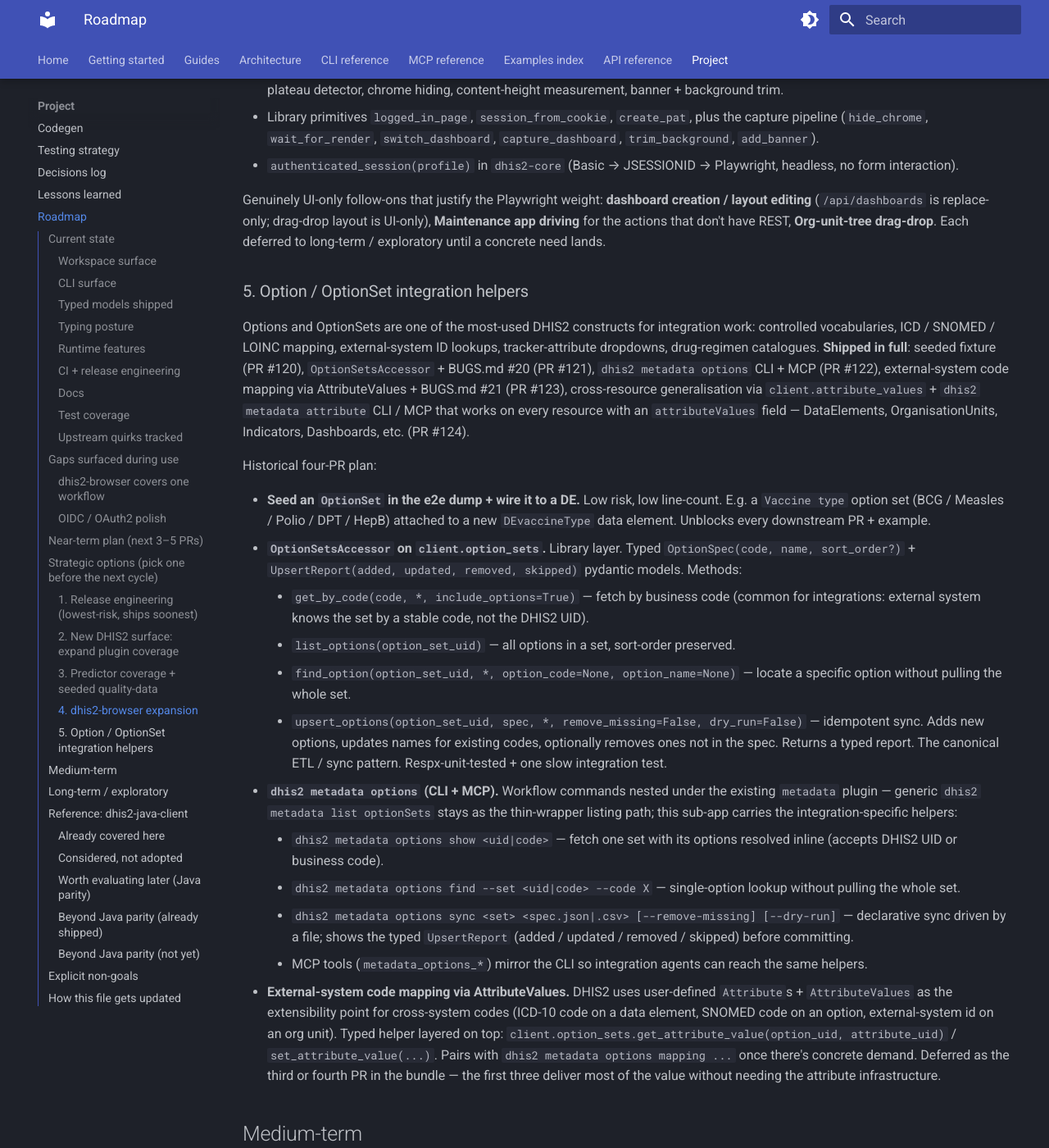
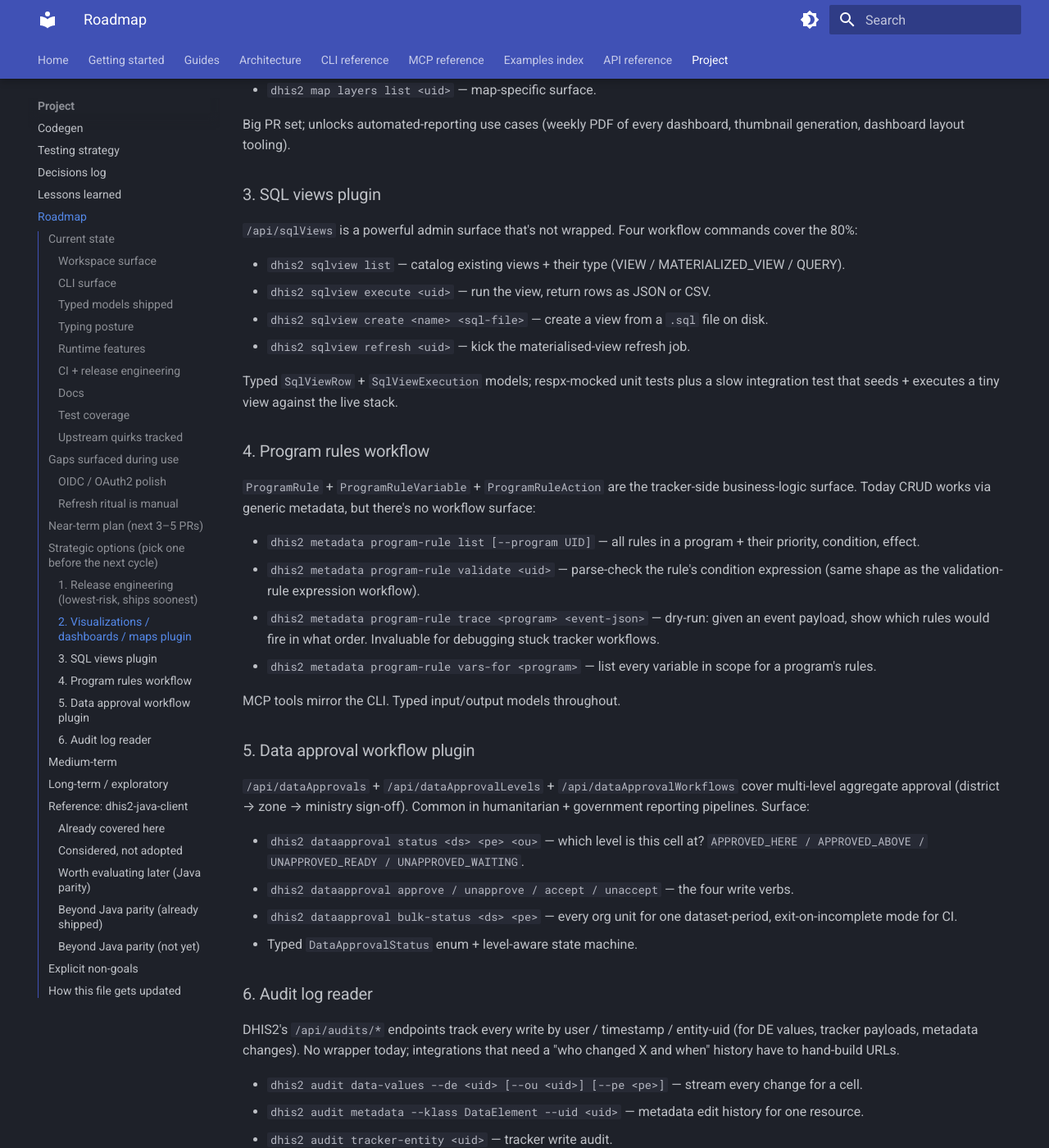
Before and after one commit to winterop-com/dhis2-utils, an MkDocs documentation site: the page built from docs/roadmap.md, in a window 1280 px wide and 1400 px high, scrolled down 5756 px. Shown: the whole window at 82% size. Built offline with MkDocs 1.6.1 and Material for MkDocs 9.7.7, drawn with Linux system fonts in a browser that asks for light colours; some of the changed text lies outside the part shown.

Commit message:
docs(roadmap): refresh counts + reshape strategic options post-Options work (#127)
Survey-pass after the Option/OptionSet body of work landed. Updates:

**Counts refreshed** — CLI: 14 → 15 top-level domains (now includes
`browser`). Tests: 457 → 498. Examples: 85+/42/25/18 → 89/45/27/17
(verified end-to-end in PR #125). MCP tools: 78/11 groups → 105/12.
BUGS.md: 25 → 28 (picked up #20, #21, plus earlier misses).

**Gaps surfaced during use** — dropped the stale `dhis2-browser
covers one workflow` section (now ships two workflows: PAT minting
and dashboard screenshot with instance-slug namespacing). Added a
note on the manual "refresh + verify" ritual from PR #125, now
slotted as Near-term #4.

**Near-term plan** — expanded from 2 to 4 concrete items:

1. CHANGELOG + tags + first PyPI release (unchanged).
2. CI coverage gate (unchanged).
3. Predictor seed + workflow fixture (was Strategic #3).
4. `make refresh-and-verify` target to chain what PR #125 did by
   hand.

**Strategic options** — the Options/AttributeValues four-PR plan
(old Strategic #5) is now closed; dropped the historical detail
list since the shipped summary is already captured under "Beyond
Java parity". The six strategic directions now on the board are:

1. Release engineering.
2. Visualizations / dashboards / maps plugin (top rec; biggest
   unclaimed surface).
3. SQL views plugin — new (list / execute / create / refresh).
4. Program rules workflow — new (list / validate / trace /
   vars-for). Tracker-side business-logic debugging.
5. Data approval workflow plugin — new (status / approve /
   unapprove / accept / bulk-status). Multi-level aggregate
   reporting pipelines.
6. Audit log reader — new (`/api/audits/*` wrappers for DE values,
   metadata changes, tracker writes). Compliance + forensics.

**Medium-term** — promoted multi-version CI matrix + metadata-import
conflict renderer to concrete items. `dhis2 apps` plugin dropped
from long-term into medium-term (the spec is well-understood, only
waiting on slotting).

**Long-term** — dropped the Strategic option #4 listing of browser
follow-ons (already captured in the architecture/browser.md
roadmap section); kept the high-level browser pointer.

```diff
--- a/docs/roadmap.md
+++ b/docs/roadmap.md
@@ -17,9 +17,9 @@
 
 ### CLI surface
 
-Fourteen top-level domains: `analytics`, `data`, `dev`, `doctor`, `files`, `maintenance`, `messaging`, `metadata`, `profile`, `route`, `system`, `user`, `user-group`, `user-role`. Plus a nested `dev customize` for rarely-run branding / theming. Each plugin shares a `service.py` between the CLI and MCP sides; the same typed call from both surfaces.
+Fifteen top-level domains: `analytics`, `browser`, `data`, `dev`, `doctor`, `files`, `maintenance`, `messaging`, `metadata`, `profile`, `route`, `system`, `user`, `user-group`, `user-role`. Plus a nested `dev customize` for rarely-run branding / theming. Each plugin shares a `service.py` between the CLI and MCP sides; the same typed call from both surfaces.
 
-`dhis2 metadata` has the full CRUD surface: `list` / `get` / `patch` (RFC 6902) + bundle `export` / `import` / `diff` (file-vs-file and file-vs-live) with per-resource filter support and an automatic dangling-reference warning on export. `dhis2 doctor` runs ~100 checks on a live instance (20 metadata-health probes + 81 DHIS2 integrity checks + BUGS tripwires).
+`dhis2 metadata` has the full CRUD surface: `list` / `get` / `patch` (RFC 6902) + bundle `export` / `import` / `diff` (file-vs-file and file-vs-live) with per-resource filter support and an automatic dangling-reference warning on export. Plus workflow-specific sub-apps: `metadata options show / find / sync` for OptionSet sync, `metadata attribute get / set / delete / find` for cross-resource AttributeValue workflows (ICD / SNOMED / external-system-id mapping). `dhis2 doctor` runs ~100 checks on a live instance (20 metadata-health probes + 81 DHIS2 integrity checks + BUGS tripwires).
 
 ### Typed models shipped
 
@@ -75,104 +75,122 @@
 
 ### Docs
 
-- Auto-generated **CLI reference** (`docs/cli-reference.md`, ~3200 lines from the Typer app) + **MCP reference** (`docs/mcp-reference.md`, 78 tools across 11 groups from the FastMCP server). Both regenerated on every `make docs-build`.
+- Auto-generated **CLI reference** (`docs/cli-reference.md`, ~3500 lines from the Typer app) + **MCP reference** (`docs/mcp-reference.md`, 105 tools across 12 groups from the FastMCP server). Both regenerated on every `make docs-build`.
 - **Narrative tutorials**: `docs/guides/cli-tutorial.md` (profile setup → patch → export/diff/import → analytics refresh → user admin → doctor), `docs/guides/client-tutorial.md` (profile-based by default; auth + 3-way profile construction up front; every downstream code block uses `open_client(profile_from_env())`).
-- **Examples index** (`docs/examples.md`) catalogues 85+ runnable examples (42 client, 25 CLI, 18 MCP) with descriptions + cross-links to concept docs.
-- **Architecture docs** cover every plugin, the client, auth, profiles, codegen, typed schemas, plugins runtime, external plugins, MCP, versioning.
-- **`BUGS.md`** — 25 upstream DHIS2 quirks with live `curl` repros + v43 re-audit status.
+- **Examples index** (`docs/examples.md`) catalogues 89 runnable examples (45 client, 27 CLI, 17 MCP) with descriptions + cross-links to concept docs. Verified end-to-end against the seeded v42 stack on the last refresh (PR #125).
+- **Architecture docs** cover every plugin, the client, auth, profiles, codegen, typed schemas, plugins runtime, external plugins, MCP, versioning, browser automation.
+- **`BUGS.md`** — 28 upstream DHIS2 quirks with live `curl` repros + v43 re-audit status.
 
 ### Test coverage
 
-457 tests across 80 files, plus 3 slow `@pytest.mark.slow` integration tests that exercise `--watch` end-to-end against the live DHIS2 stack. Unit + CliRunner + respx-mocked HTTP at `make test`; slow integration tests at `make test-slow` (nightly). `make coverage` runs branch-coverage locally (uses `coverage[toml]` + `pytest-cov`; XML output for tooling consumption) but CI doesn't gate on it yet — see "Near-term plan" below. Gaps:
+498 tests across 80+ files, plus several slow `@pytest.mark.slow` integration tests that exercise live-stack workflows (`--watch` job polling, Playwright PAT creation, Playwright `authenticated_session` + dashboard screenshot capture). Unit + CliRunner + respx-mocked HTTP at `make test`; slow integration tests at `make test-slow` (nightly). `make coverage` runs branch-coverage locally (uses `coverage[toml]` + `pytest-cov`; XML output for tooling consumption) but CI doesn't gate on it yet — see "Near-term plan" below.
 
-- Property-based tests for `generate_uid` distribution (beyond the existing smoke test)
-- No tests for `dhis2-browser`'s login-form flow (Playwright isolation keeps it out of `make test`)
+Test gaps:
+
+- Property-based tests for `generate_uid` distribution (beyond the existing smoke test).
+- Multi-version CI integration tests — v42 only today; v40/41/43/44 codegen is committed but never exercised against a live stack.
 
 ### Upstream quirks tracked
 
-25 entries in the repo-root `BUGS.md`. Covers analytics URL-suffix oddities, OAuth2 config cliff, soft-delete semantics, `uid` vs `id` wire-format divergence, login-app layout bug at non-100% zoom, OAS discriminator gaps, etc. Re-audited against v43 (2.43.1-SNAPSHOT): none of the OAS-level bugs (#13, #14, #15) are fixed upstream yet — our local workarounds still apply cleanly.
+28 entries in the repo-root `BUGS.md`. Covers analytics URL-suffix oddities, OAuth2 config cliff, soft-delete semantics, `uid` vs `id` wire-format divergence, login-app layout bug at non-100% zoom, OAS discriminator gaps, attribute-value filter idiosyncrasies, per-resource option DELETE no-op, and the validationResults fields-preset quirk. Re-audited against v43 (2.43.1-SNAPSHOT) when the OAS codegen shipped: none of the OAS-level bugs (#13, #14, #15) are fixed upstream yet — our local workarounds still apply cleanly.
 
 ## Gaps surfaced during use
 
-### `dhis2-browser` covers one workflow
-
-Today the `browser` plugin ships `dhis2 browser pat` (mint a V2 PAT through the UI since DHIS2 blocks API creation without a session cookie) via the `dhis2_browser.create_pat` library helper. The library also exposes `logged_in_page` for ad-hoc Playwright work. See the **`dhis2-browser` expansion** strategic option below for the concrete plan to grow the browser plugin.
-
 ### OIDC / OAuth2 polish
 
-- Token refresh is tested in code but undocumented for end users
-- `Local OIDC` login-page button is non-functional for browser clicks (CLI-only `redirect_url`); no per-provider "hide from login UI" flag in DHIS2 v42 — documented in `docs/architecture/auth.md`
+- Token refresh is tested in code but undocumented for end users.
+- `Local OIDC` login-page button is non-functional for browser clicks (CLI-only `redirect_url`); no per-provider "hide from login UI" flag in DHIS2 v42 — documented in `docs/architecture/auth.md`.
+- Bearer-to-JSESSIONID path for browser workflows on OIDC profiles is unverified (flagged in `authenticated_session` docstring). Smoke-test when the first OIDC-profile browser workflow actually runs.
+
+### Refresh ritual is manual
+
+The "regenerate seeded dump + re-verify every example" cycle landed as PR #125, but each step was a separate shell invocation. A `make refresh-and-verify` target that chains the whole thing (wipe stack → build dump → refresh `.env.auth` → run every example in every surface → summarise) would turn a 30-minute ritual into one command. See Near-term plan #4.
 
 ## Near-term plan (next 3–5 PRs)
 
 Ordered by value-per-effort, roughly:
 
-1. **`CHANGELOG.md` + annotated git tags + first PyPI release** — bump the workspace on every merge, tag the PyPI-publishable `dhis2-client` releases. Scaffolding for eventual public distribution of `dhis2-client`.
+1. **`CHANGELOG.md` + annotated git tags + first PyPI release of `dhis2-client`** — bump the workspace on every merge, tag the PyPI-publishable releases. Scaffolding for eventual public distribution of the pure client. `make publish-client` exists but has never been exercised.
 2. **CI coverage gate** — wire `make coverage` into `.github/workflows/ci.yml` and upload `coverage.xml` as an artifact. Optional follow-up: Codecov PR-comment delta (requires a repo token). `pytest-cov` + `coverage[toml]` are already dev deps; `[tool.coverage.run/report]` is configured.
-
+3. **Predictor seed + workflow fixture** — the validation plugin ships with 3 seeded rules + guaranteed violations (PR #111). The predictor side is still bare: `client.predictors` runs expressions but nothing in the seed fixture exercises it end-to-end. Small follow-up that seeds 1–2 predictors (e.g. "3-month rolling average of OPD") + a `PredictorGroup` so `dhis2 maintenance predictors run --group ...` has a concrete target on fresh dumps.
+4. **`make refresh-and-verify` target** — one-shot chain of `dhis2-build-e2e-dump` + `dhis2-seed` + example-runner + summary. Would turn PR #125's ad-hoc verification into a repeatable workflow + give CI something to run nightly if we decide to promote it.
 
 BUGS.md #15 (undiscriminated `JobConfiguration.jobParameters` + `WebMessage.response` unions) isn't on the near-term list: the sibling-field discriminator pattern doesn't fit the AuthScheme-style spec-patches approach, and the scheduler plugin isn't an active workflow. Revisit when someone hits a real-world need.
 
 ## Strategic options (pick one before the next cycle)
 
-Five fundamentally different directions for the next cycle. Each independently good; the right order depends on where the pain is.
+Six independent directions — the right order depends on where the pain is. Each would be a multi-PR body of work.
 
 ### 1. Release engineering (lowest-risk, ships soonest)
 
 `CHANGELOG.md` + annotated git tags + first PyPI release of `dhis2-client` + coverage gate on CI. Good hygiene, unblocks public distribution. Small PRs, visible progress.
 
-### 2. New DHIS2 surface: expand plugin coverage
+### 2. Visualizations / dashboards / maps plugin
 
-Fourteen top-level domains today. Large adjacent surfaces with no dedicated plugin:
+The largest unclaimed DHIS2 surface without a dedicated plugin. Generic CRUD already works (`dhis2 metadata list visualizations / dashboards / maps`), but workflow-level ergonomics don't:
 
-| Surface | Value | Shape | Recommend as… |
-| --- | --- | --- | --- |
-| **visualizations / dashboards / maps** | Medium-high; needed for UI-adjacent automation | Large surface (Visualization, Map, Dashboard, pivot tables, favourite sharing) | **Top recommendation now**; bigger PR. Unlocks automated reporting scripts. |
-| **org-unit group sets / dimensions** | Low-medium; niche but common in analytics configs | `/api/organisationUnitGroupSets`, dimensions | Low urgency. |
-| **scheduled jobs (`/api/jobConfigurations`)** | Low-medium; blocked on BUGS.md #15 for typed `jobParameters` | Job list / enable-disable / trigger / history | Revisit when the OAS discriminator is fixed upstream. |
+- `dhis2 viz create --type PIVOT_TABLE --de <uid> --periods LAST_12_MONTHS --ou <uid>` — one-command pivot-table creation from flags instead of a hand-built JSON bundle.
+- `dhis2 viz clone <uid> --new-name X` — very common admin flow.
+- `dhis2 viz preview <uid> --out foo.png` — render a visualization to PNG via the analytics API + Pillow (server-side; no browser needed for static charts).
+- `dhis2 dashboard add-item <dashboard> <viz>` — patch one item into a dashboard without round-tripping the whole thing.
+- `dhis2 map layers list <uid>` — map-specific surface.
 
-### 3. Predictor coverage + seeded quality-data
+Big PR set; unlocks automated-reporting use cases (weekly PDF of every dashboard, thumbnail generation, dashboard layout tooling).
 
-The validation plugin ships with 3 seeded rules + guaranteed violations (PR #111). The predictor side is still bare: `client.predictors` runs rules but nothing in the seed fixture exercises it end-to-end. A small follow-up seeds 1–2 predictors (e.g. "3-month rolling average of OPD") with target DEs already in place, plus a `PredictorGroup` so `dhis2 maintenance predictors run --group ...` has something to produce.
+### 3. SQL views plugin
 
-### 4. `dhis2-browser` expansion
+`/api/sqlViews` is a powerful admin surface that's not wrapped. Four workflow commands cover the 80%:
 
-`dhis2-browser` ships:
+- `dhis2 sqlview list` — catalog existing views + their type (VIEW / MATERIALIZED_VIEW / QUERY).
+- `dhis2 sqlview execute <uid>` — run the view, return rows as JSON or CSV.
+- `dhis2 sqlview create <name> <sql-file>` — create a view from a `.sql` file on disk.
+- `dhis2 sqlview refresh <uid>` — kick the materialised-view refresh job.
 
-- `dhis2 browser pat` — PAT minting for the edge case where Basic API auth is disabled.
-- `dhis2 browser dashboard screenshot` — full-page capture of every dashboard with lazy-load triggering, render-completion plateau detector, chrome hiding, content-height measurement, banner + background trim.
-- Library primitives `logged_in_page`, `session_from_cookie`, `create_pat`, plus the capture pipeline (`hide_chrome`, `wait_for_render`, `switch_dashboard`, `capture_dashboard`, `trim_background`, `add_banner`).
-- `authenticated_session(profile)` in `dhis2-core` (Basic → JSESSIONID → Playwright, headless, no form interaction).
+Typed `SqlViewRow` + `SqlViewExecution` models; respx-mocked unit tests plus a slow integration test that seeds + executes a tiny view against the live stack.
 
-Genuinely UI-only follow-ons that justify the Playwright weight: **dashboard creation / layout editing** (`/api/dashboards` is replace-only; drag-drop layout is UI-only), **Maintenance app driving** for the actions that don't have REST, **Org-unit-tree drag-drop**. Each deferred to long-term / exploratory until a concrete need lands.
+### 4. Program rules workflow
 
-### 5. Option / OptionSet integration helpers
+`ProgramRule` + `ProgramRuleVariable` + `ProgramRuleAction` are the tracker-side business-logic surface. Today CRUD works via generic metadata, but there's no workflow surface:
 
-Options and OptionSets are one of the most-used DHIS2 constructs for integration work: controlled vocabularies, ICD / SNOMED / LOINC mapping, external-system ID lookups, tracker-attribute dropdowns, drug-regimen catalogues. **Shipped in full**: seeded fixture (PR #120), `OptionSetsAccessor` + BUGS.md #20 (PR #121), `dhis2 metadata options` CLI + MCP (PR #122), external-system code mapping via AttributeValues + BUGS.md #21 (PR #123), cross-resource generalisation via `client.attribute_values` + `dhis2 metadata attribute` CLI / MCP that works on every resource with an `attributeValues` field — DataElements, OrganisationUnits, Indicators, Dashboards, etc. (PR #124).
+- `dhis2 metadata program-rule list [--program UID]` — all rules in a program + their priority, condition, effect.
+- `dhis2 metadata program-rule validate <uid>` — parse-check the rule's condition expression (same shape as the validation-rule expression workflow).
+- `dhis2 metadata program-rule trace <program> <event-json>` — dry-run: given an event payload, show which rules would fire in what order. Invaluable for debugging stuck tracker workflows.
+- `dhis2 metadata program-rule vars-for <program>` — list every variable in scope for a program's rules.
 
-Historical four-PR plan:
+MCP tools mirror the CLI. Typed input/output models throughout.
 
-- **Seed an `OptionSet` in the e2e dump + wire it to a DE.** Low risk, low line-count. E.g. a `Vaccine type` option set (BCG / Measles / Polio / DPT / HepB) attached to a new `DEvaccineType` data element. Unblocks every downstream PR + example.
-- **`OptionSetsAccessor` on `client.option_sets`.** Library layer. Typed `OptionSpec(code, name, sort_order?)` + `UpsertReport(added, updated, removed, skipped)` pydantic models. Methods:
-    - `get_by_code(code, *, include_options=True)` — fetch by business code (common for integrations: external system knows the set by a stable code, not the DHIS2 UID).
-    - `list_options(option_set_uid)` — all options in a set, sort-order preserved.
-    - `find_option(option_set_uid, *, option_code=None, option_name=None)` — locate a specific option without pulling the whole set.
-    - `upsert_options(option_set_uid, spec, *, remove_missing=False, dry_run=False)` — idempotent sync. Adds new options, updates names for existing codes, optionally removes ones not in the spec. Returns a typed report. The canonical ETL / sync pattern. Respx-unit-tested + one slow integration test.
-- **`dhis2 metadata options` (CLI + MCP).** Workflow commands nested under the existing `metadata` plugin — generic `dhis2 metadata list optionSets` stays as the thin-wrapper listing path; this sub-app carries the integration-specific helpers:
-    - `dhis2 metadata options show <uid|code>` — fetch one set with its options resolved inline (accepts DHIS2 UID or business code).
-    - `dhis2 metadata options find --set <uid|code> --code X` — single-option lookup without pulling the whole set.
-    - `dhis2 metadata options sync <set> <spec.json|.csv> [--remove-missing] [--dry-run]` — declarative sync driven by a file; shows the typed `UpsertReport` (added / updated / removed / skipped) before committing.
-    - MCP tools (`metadata_options_*`) mirror the CLI so integration agents can reach the same helpers.
-- **External-system code mapping via AttributeValues.** DHIS2 uses user-defined `Attribute`s + `AttributeValues` as the extensibility point for cross-system codes (ICD-10 code on a data element, SNOMED code on an option, external-system id on an org unit). Typed helper layered on top: `client.option_sets.get_attribute_value(option_uid, attribute_uid)` / `set_attribute_value(...)`. Pairs with `dhis2 metadata options mapping ...` once there's concrete demand. Deferred as the third or fourth PR in the bundle — the first three deliver most of the value without needing the attribute infrastructure.
+### 5. Data approval workflow plugin
+
+`/api/dataApprovals` + `/api/dataApprovalLevels` + `/api/dataApprovalWorkflows` cover multi-level aggregate approval (district → zone → ministry sign-off). Common in humanitarian + government reporting pipelines. Surface:
+
+- `dhis2 dataapproval status <ds> <pe> <ou>` — which level is this cell at? `APPROVED_HERE / APPROVED_ABOVE / UNAPPROVED_READY / UNAPPROVED_WAITING`.
+- `dhis2 dataapproval approve / unapprove / accept / unaccept` — the four write verbs.
+- `dhis2 dataapproval bulk-status <ds> <pe>` — every org unit for one dataset-period, exit-on-incomplete mode for CI.
+- Typed `DataApprovalStatus` enum + level-aware state machine.
+
+### 6. Audit log reader
+
+DHIS2's `/api/audits/*` endpoints track every write by user / timestamp / entity-uid (for DE values, tracker payloads, metadata changes). No wrapper today; integrations that need a "who changed X and when" history have to hand-build URLs.
+
+- `dhis2 audit data-values --de <uid> [--ou <uid>] [--pe <pe>]` — stream every change for a cell.
+- `dhis2 audit metadata --klass DataElement --uid <uid>` — metadata edit history for one resource.
+- `dhis2 audit tracker-entity <uid>` — tracker write audit.
+- `client.audit.iter_data_values(...)` / `iter_metadata(...)` async iterators for library callers.
+
+Niche but valuable for compliance + forensics use cases.
 
 ## Medium-term
 
-- Property-based testing on filter/order DSL parsing
+- **Multi-version CI matrix** — integration tests run against v42 only. Stand up v40 / v41 / v43 / v44 nightly jobs against compose-managed stacks so codegen drift gets caught before release.
+- **Metadata-import conflict renderer** — currently `WebMessageResponse.conflicts()` surfaces raw DHIS2 messages; a Rich-table renderer (object UID → offending property → server message) would make `dhis2 metadata import` errors readable in the terminal.
+- **Property-based testing on filter / order DSL parsing.**
+- **`dhis2 apps` plugin (API-based, not browser).** `GET /api/appHub` lists 100+ hub apps with versions + download URLs; `POST /api/appHub/{versionId}` installs one by version UUID; `GET /api/apps`, `POST /api/apps` (file upload), `DELETE /api/apps/{app}` handle the installed set. First-class plugin under `dhis2-core/plugins/apps/` with `list-hub / install / list / remove` subcommands. Pure HTTP workflow — no Chromium.
+- **Org-unit group sets / dimensions plugin** — `/api/organisationUnitGroupSets`, analytics dimensions. Niche but common in analytics configs.
 
 ## Long-term / exploratory
 
-- **`dhis2 apps` plugin (API-based, not browser).** `GET /api/appHub` lists 100+ hub apps with versions + download URLs; `POST /api/appHub/{versionId}` installs one by version UUID; `GET /api/apps`, `POST /api/apps` (file upload), `DELETE /api/apps/{app}` handle the installed set. First-class plugin under `dhis2-core/plugins/apps/` with `list-hub / install / list / remove` subcommands. Planned as a pure HTTP workflow since DHIS2 covers the full surface — no Chromium needed.
 - **Further `dhis2-browser` workflows**, layered on `authenticated_session`: **dashboard creation / layout editing** (REST `/api/dashboards` is replace-only; drag-drop layout is UI-only), **Maintenance app driving** (actions that don't have REST), **Org-unit-tree drag-drop edits**. Each deferred until a concrete need appears.
+- **Scheduled jobs plugin (`/api/jobConfigurations`).** Blocked on BUGS.md #15 (undiscriminated `jobParameters` + `WebMessage.response` unions). Revisit when the OAS discriminator is fixed upstream, or when a concrete scheduling workflow forces us to hand-roll typed payloads for the common job types.
 - **`dhis2-codegen` as a standalone PyPI package** once the emitter stabilises; lets external projects target their own DHIS2 schema. Both `/api/schemas` and OAS paths are plumbed through the same CLI now.
 
 ## Reference: dhis2-java-client
```
